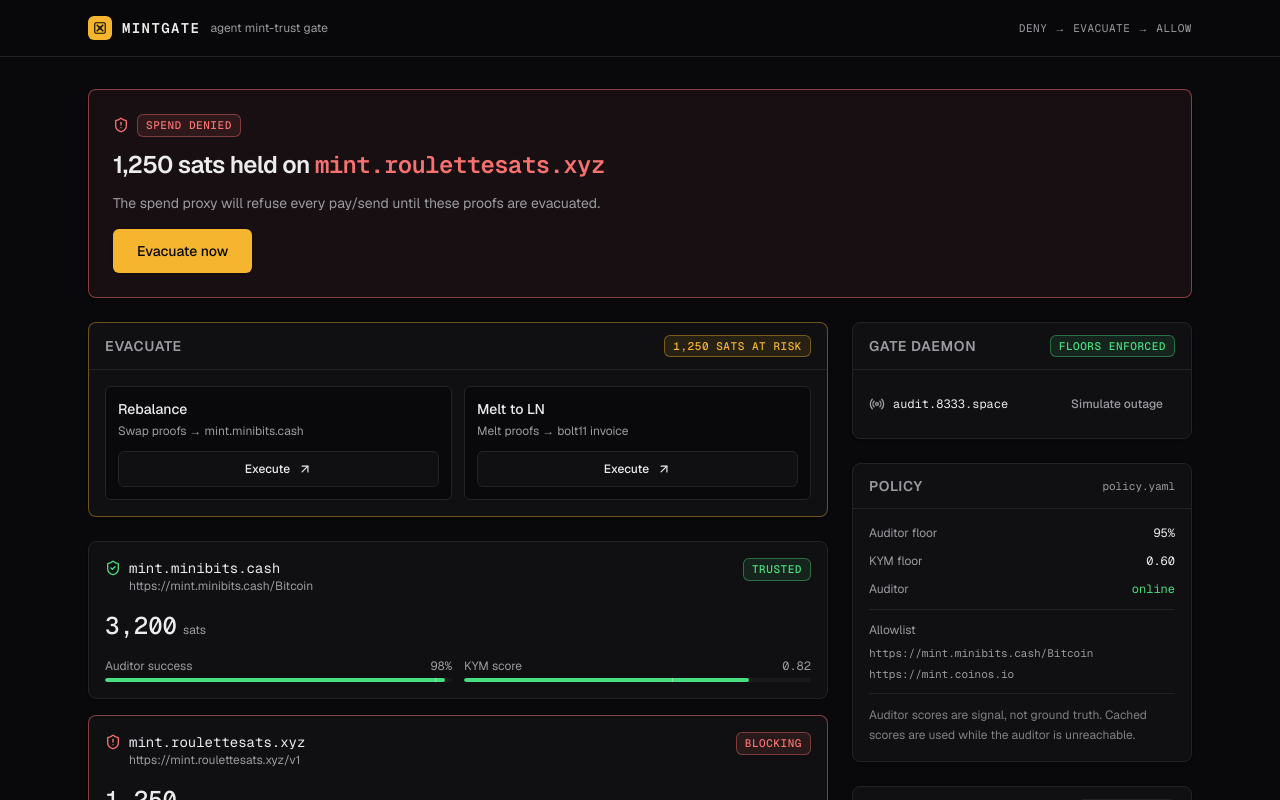
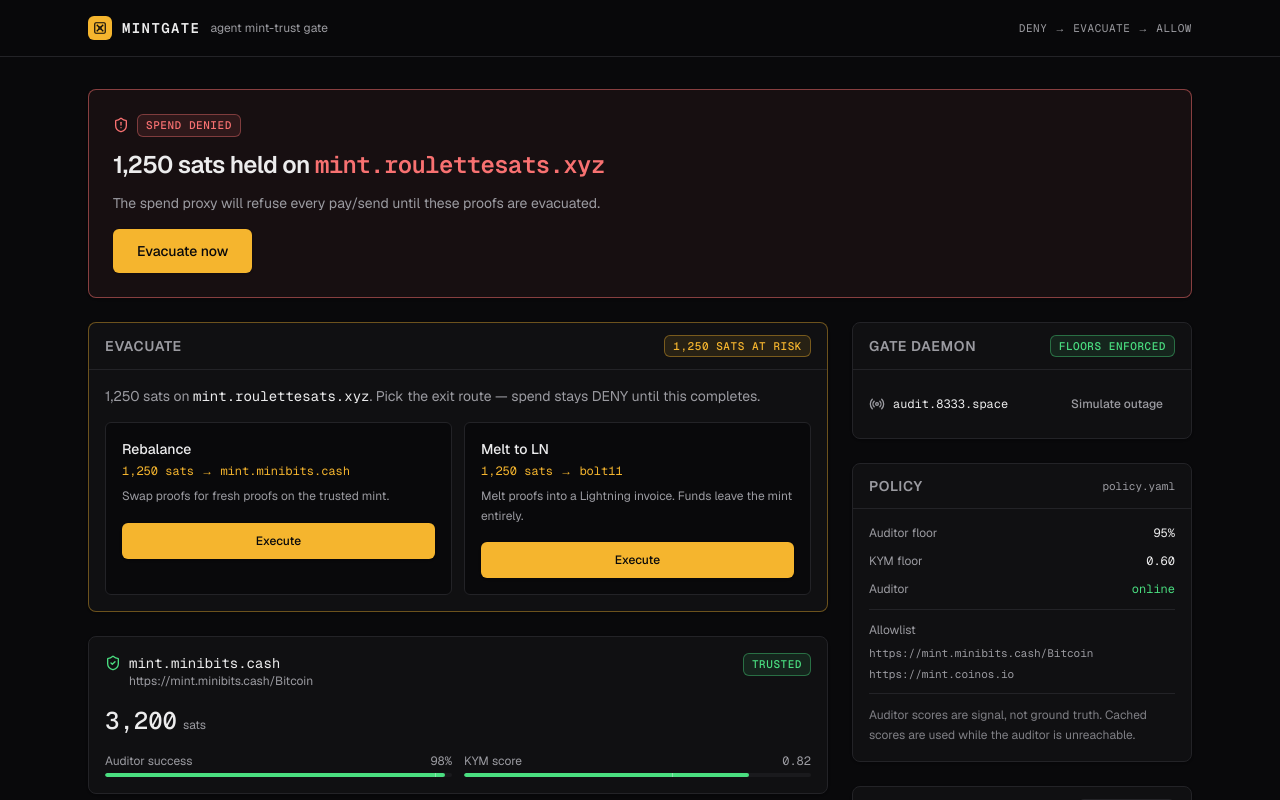
Before and after one commit to Kartikvyas1604/domicile, a Next.js app: page / in a window 1280 px wide. Shown: the top 800 px of the page. Built offline with nearby package versions, Linux system fonts and the light colour scheme.

Commit message:
refactor(evacuate): mode-aware plan preview with invoice and step timeline

```diff
--- a/components/evacuate-panel.tsx
+++ b/components/evacuate-panel.tsx
@@ -1,23 +1,29 @@
 "use client";
 
-import { ArrowRight, ArrowUpRight } from "lucide-react";
+import { Check, Loader2 } from "lucide-react";
 import type { EvacuateMode, MintStatus } from "@/lib/gate/types";
+import { FAKE_INVOICE } from "@/lib/gate/fixtures";
 import { Badge } from "@/components/ui/badge";
 import { Button } from "@/components/ui/button";
 import { Card, CardContent, CardHeader, CardTitle } from "@/components/ui/card";
 import { formatSats } from "@/lib/utils";
 
+const REBALANCE_STEPS = ["Fetch proofs", "Swap to trusted mint", "Verify received proofs"];
+const MELT_STEPS = ["Fetch proofs", "Melt to bolt11 invoice", "Verify LN settlement"];
+
 export function EvacuatePanel({
   blocking,
-  executing,
+  mode,
   step,
   onExecute,
 }: {
   blocking: MintStatus;
-  executing: boolean;
+  mode: EvacuateMode | null;
   step: number;
   onExecute: (mode: EvacuateMode) => void;
 }) {
+  const executing = mode !== null;
+
   return (
     <Card id="evacuate-panel" className="scroll-mt-24 border-accent/40">
       <CardHeader>
@@ -27,25 +33,36 @@ export function EvacuatePanel({
         </Badge>
       </CardHeader>
       <CardContent className="space-y-4">
-        <fieldset className="grid gap-3 sm:grid-cols-2" disabled={executing}>
-          <legend className="sr-only">Evacuation mode</legend>
+        <p className="text-sm text-muted-foreground">
+          {formatSats(blocking.balanceSats)} sats on{" "}
+          <span className="font-mono text-foreground">{blocking.host}</span>.
+          Pick the exit route — spend stays DENY until this completes.
+        </p>
+
+        {!executing ? (
+          <div className="grid gap-3 sm:grid-cols-2">
             <ModeOption
               mode="rebalance"
               title="Rebalance"
-            detail="Swap proofs → mint.minibits.cash"
-            executing={executing}
+              summary={`${formatSats(blocking.balanceSats)} sats → mint.minibits.cash`}
+              note="Swap proofs for fresh proofs on the trusted mint."
               onExecute={onExecute}
             />
             <ModeOption
               mode="melt_ln"
               title="Melt to LN"
-            detail="Melt proofs → bolt11 invoice"
-            executing={executing}
+              summary={`${formatSats(blocking.balanceSats)} sats → bolt11`}
+              note="Melt proofs into a Lightning invoice. Funds leave the mint entirely."
               onExecute={onExecute}
             />
-        </fieldset>
-
-        {executing && <EvacuateSteps step={step} />}
+          </div>
+        ) : (
+          <EvacuateSteps
+            steps={mode === "melt_ln" ? MELT_STEPS : REBALANCE_STEPS}
+            step={step}
+            invoice={mode === "melt_ln" ? FAKE_INVOICE : undefined}
+          />
+        )}
       </CardContent>
     </Card>
   );
@@ -54,57 +71,72 @@ export function EvacuatePanel({
 function ModeOption({
   mode,
   title,
-  detail,
-  executing,
+  summary,
+  note,
   onExecute,
 }: {
   mode: EvacuateMode;
   title: string;
-  detail: string;
-  executing: boolean;
+  summary: string;
+  note: string;
   onExecute: (mode: EvacuateMode) => void;
 }) {
+  void mode;
   return (
-    <div className="rounded-md border border-border bg-background p-3">
+    <div className="flex flex-col rounded-md border border-border bg-background p-4">
       <p className="text-sm font-medium text-foreground">{title}</p>
-      <p className="mt-1 text-xs text-muted-foreground">{detail}</p>
+      <p className="mt-1 font-mono text-xs text-accent">{summary}</p>
+      <p className="mt-2 text-xs leading-relaxed text-muted-foreground">{note}</p>
       <Button
         size="sm"
-        variant="secondary"
-        className="mt-3 w-full"
-        disabled={executing}
-        aria-busy={executing}
+        className="mt-4 w-full"
         onClick={() => onExecute(mode)}
       >
         Execute
-        <ArrowUpRight className="h-3.5 w-3.5" aria-hidden="true" />
       </Button>
     </div>
   );
 }
 
-function EvacuateSteps({ step }: { step: number }) {
-  const steps: string[] = [
-    `Fetching proofs from ${"mint.roulettesats.xyz"}`,
-    "Moving proofs",
-    "Verifying settlement",
-  ];
+function EvacuateSteps({
+  steps,
+  step,
+  invoice,
+}: {
+  steps: string[];
+  step: number;
+  invoice?: string;
+}) {
   return (
-    <ol className="space-y-2 border-t border-border pt-4" aria-live="polite">
+    <ol className="space-y-3 border-t border-border pt-4" aria-live="polite">
+      {invoice && (
+        <li className="break-all rounded-md border border-border bg-background p-2.5 font-mono text-[11px] text-muted-foreground">
+          {invoice}
+        </li>
+      )}
       {steps.map((s, i) => {
         const state = i < step ? "done" : i === step ? "active" : "pending";
         return (
           <li key={s} className="flex items-center gap-2.5 text-xs">
-            <span className="flex h-4 w-4 shrink-0 items-center justify-center">
+            <span className="flex h-5 w-5 shrink-0 items-center justify-center">
               {state === "done" ? (
-                <span className="h-2 w-2 rounded-full bg-success" aria-hidden="true" />
+                <>
+                  <span className="sr-only">Done</span>
+                  <Check
+                    className="h-4 w-4 text-success"
+                    aria-hidden="true"
+                  />
+                </>
               ) : state === "active" ? (
-                <span
-                  className="h-3 w-3 animate-spin rounded-full border-2 border-accent border-t-transparent motion-reduce:animate-none"
+                <Loader2
+                  className="h-4 w-4 animate-spin text-accent motion-reduce:animate-none"
                   aria-hidden="true"
                 />
               ) : (
-                <span className="h-2 w-2 rounded-full bg-muted" aria-hidden="true" />
+                <span
+                  className="h-2 w-2 rounded-full bg-muted"
+                  aria-hidden="true"
+                />
               )}
             </span>
             <span
@@ -112,18 +144,12 @@ function EvacuateSteps({ step }: { step: number }) {
                 state === "pending"
                   ? "text-muted-foreground"
                   : state === "active"
-                    ? "font-mono text-accent"
-                    : "font-mono text-muted-foreground line-through decoration-border"
+                    ? "text-accent"
+                    : "text-muted-foreground"
               }
             >
               {s}
             </span>
-            {state === "active" && (
-              <ArrowRight
-                className="h-3 w-3 shrink-0 text-accent"
-                aria-hidden="true"
-              />
-            )}
           </li>
         );
       })}
--- a/components/gate-console.tsx
+++ b/components/gate-console.tsx
@@ -194,7 +194,7 @@ export function GateConsole() {
               {blocking && (
                 <EvacuatePanel
                   blocking={blocking}
-                  executing={evacuating}
+                  mode={evacuate?.active ? evacuate.mode : null}
                   step={evacuate?.step ?? 0}
                   onExecute={executeEvacuate}
                 />
```
Lines whose indentation alone changed are shown as unchanged.
